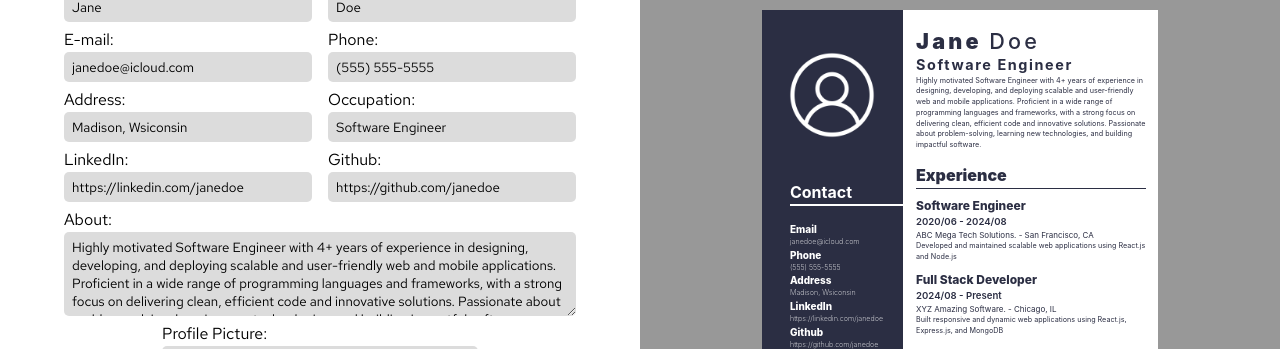
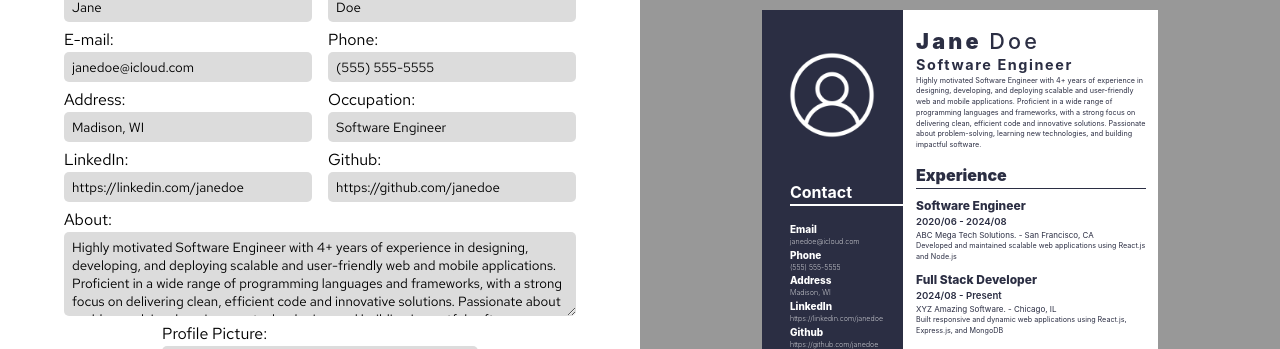
Before and after one commit to yegeunyang/odin-CV-application, a React (Vite) app: page / in a window 1280 px wide. Shown: the part 228-577 px from the top of the page. Built offline with nearby package versions, Linux system fonts and the light colour scheme.

Commit message:
Fixed a typo

```diff
--- a/src/App.jsx
+++ b/src/App.jsx
@@ -31,7 +31,7 @@ function App() {
     lastName: "Doe",
     email: "janedoe@icloud.com",
     phone: "(555) 555-5555",
-    address: "Madison, Wsiconsin",
+    address: "Madison, WI",
     occupation: "Software Engineer",
     linkedin: "https://linkedin.com/janedoe",
     github: "https://github.com/janedoe",
```
